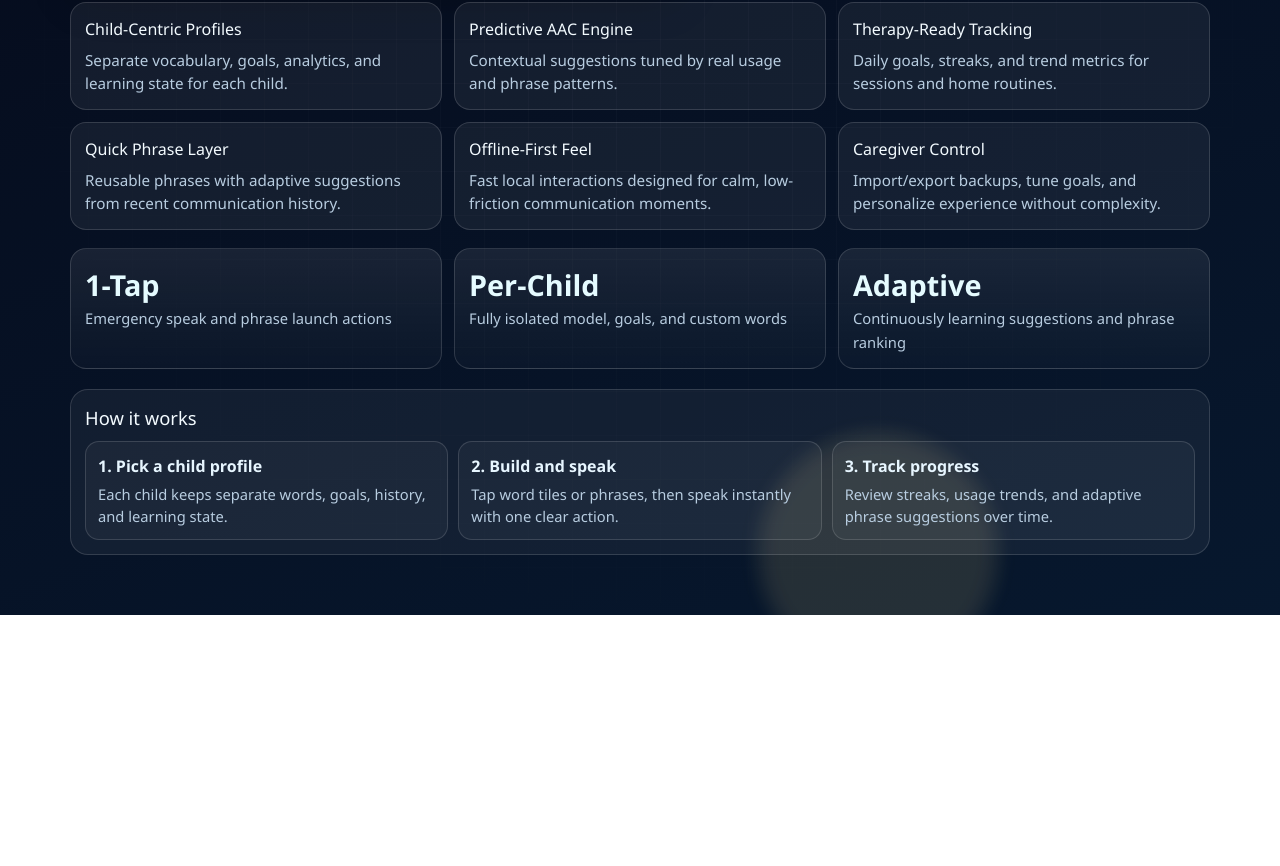
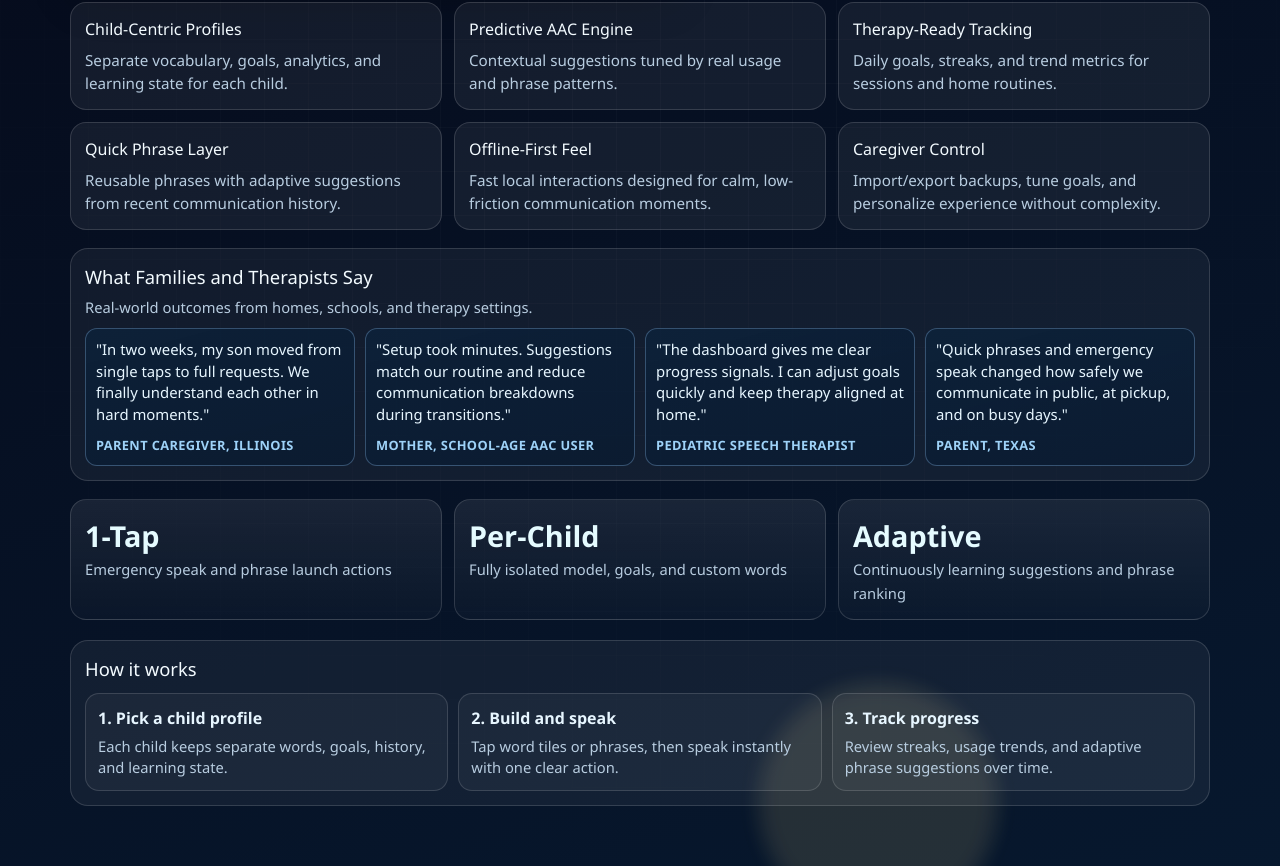
Before and after one commit to TWANJALA/Titonova-Neurovoice, a React (Vite) app: page / in a window 1280 px wide. Shown: the part 621-1487 px from the top of the page. Before the commit the page ends 1236 px from the top, so only its background shows below. Built offline with nearby package versions, Linux system fonts and the light colour scheme; no server answers.

Commit message:
feat(marketing): add high-impact testimonials section

```diff
--- a/src/pages/LandingPage.jsx
+++ b/src/pages/LandingPage.jsx
@@ -343,6 +343,55 @@ const styles = `
     font-size: 0.95rem;
   }
 
+  .testimonials {
+    margin-top: 18px;
+    border: 1px solid var(--line);
+    border-radius: 18px;
+    padding: 14px;
+    background: rgba(255, 255, 255, 0.05);
+  }
+
+  .testimonials h2 {
+    margin: 0 0 6px;
+    font-size: 1.15rem;
+  }
+
+  .testimonials-subcopy {
+    margin: 0 0 10px;
+    color: var(--ink-2);
+    font-size: 0.92rem;
+  }
+
+  .testimonial-grid {
+    display: grid;
+    grid-template-columns: repeat(4, minmax(0, 1fr));
+    gap: 10px;
+  }
+
+  .testimonial {
+    border: 1px solid rgba(136, 181, 228, 0.34);
+    border-radius: 12px;
+    padding: 10px;
+    background: linear-gradient(165deg, rgba(12, 35, 60, 0.76), rgba(10, 27, 49, 0.82));
+  }
+
+  .testimonial blockquote {
+    margin: 0 0 10px;
+    color: #e7f6ff;
+    line-height: 1.45;
+    font-size: 0.93rem;
+  }
+
+  .testimonial cite {
+    display: block;
+    color: #9ed2f8;
+    font-style: normal;
+    font-weight: 700;
+    font-size: 0.8rem;
+    letter-spacing: 0.03em;
+    text-transform: uppercase;
+  }
+
   .metrics {
     margin-top: 18px;
     display: grid;
@@ -492,6 +541,7 @@ const styles = `
 
     .hero { grid-template-columns: 1fr; }
     .feature-grid { grid-template-columns: repeat(2, minmax(0, 1fr)); }
+    .testimonial-grid { grid-template-columns: repeat(2, minmax(0, 1fr)); }
     .metrics { grid-template-columns: 1fr; }
     .how-grid { grid-template-columns: 1fr; }
     .radar { min-height: 260px; }
@@ -502,6 +552,7 @@ const styles = `
     .topbar { padding-top: 18px; }
     .hero-card { padding: 20px; }
     .feature-grid { grid-template-columns: 1fr; }
+    .testimonial-grid { grid-template-columns: 1fr; }
     .headline { font-size: clamp(1.9rem, 10vw, 2.6rem); }
     .radar { min-height: 220px; }
   }
@@ -617,6 +668,39 @@ export default function LandingPage() {
           </article>
         </section>
 
+        <section className="testimonials">
+          <h2>What Families and Therapists Say</h2>
+          <p className="testimonials-subcopy">
+            Real-world outcomes from homes, schools, and therapy settings.
+          </p>
+          <div className="testimonial-grid">
+            <article className="testimonial">
+              <blockquote>
+                "In two weeks, my son moved from single taps to full requests. We finally understand each other in hard moments."
+              </blockquote>
+              <cite>Parent Caregiver, Illinois</cite>
+            </article>
+            <article className="testimonial">
+              <blockquote>
+                "Setup took minutes. Suggestions match our routine and reduce communication breakdowns during transitions."
+              </blockquote>
+              <cite>Mother, School-Age AAC User</cite>
+            </article>
+            <article className="testimonial">
+              <blockquote>
+                "The dashboard gives me clear progress signals. I can adjust goals quickly and keep therapy aligned at home."
+              </blockquote>
+              <cite>Pediatric Speech Therapist</cite>
+            </article>
+            <article className="testimonial">
+              <blockquote>
+                "Quick phrases and emergency speak changed how safely we communicate in public, at pickup, and on busy days."
+              </blockquote>
+              <cite>Parent, Texas</cite>
+            </article>
+          </div>
+        </section>
+
         <section className="metrics">
           <div className="metric">
             <strong>1-Tap</strong>
```
